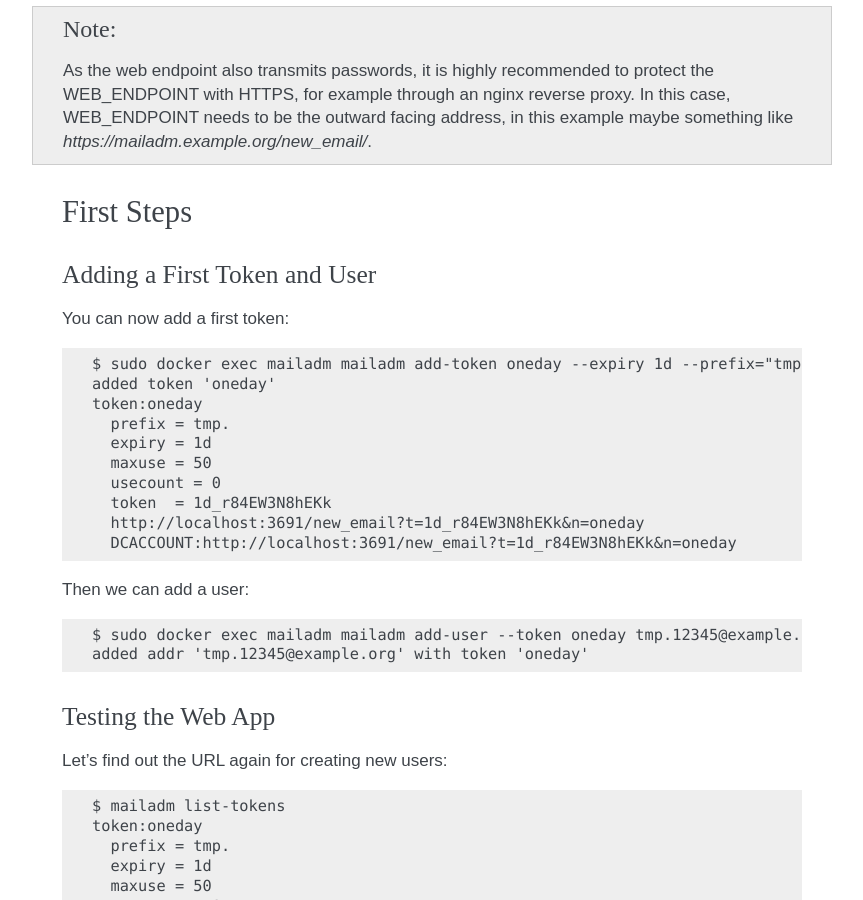
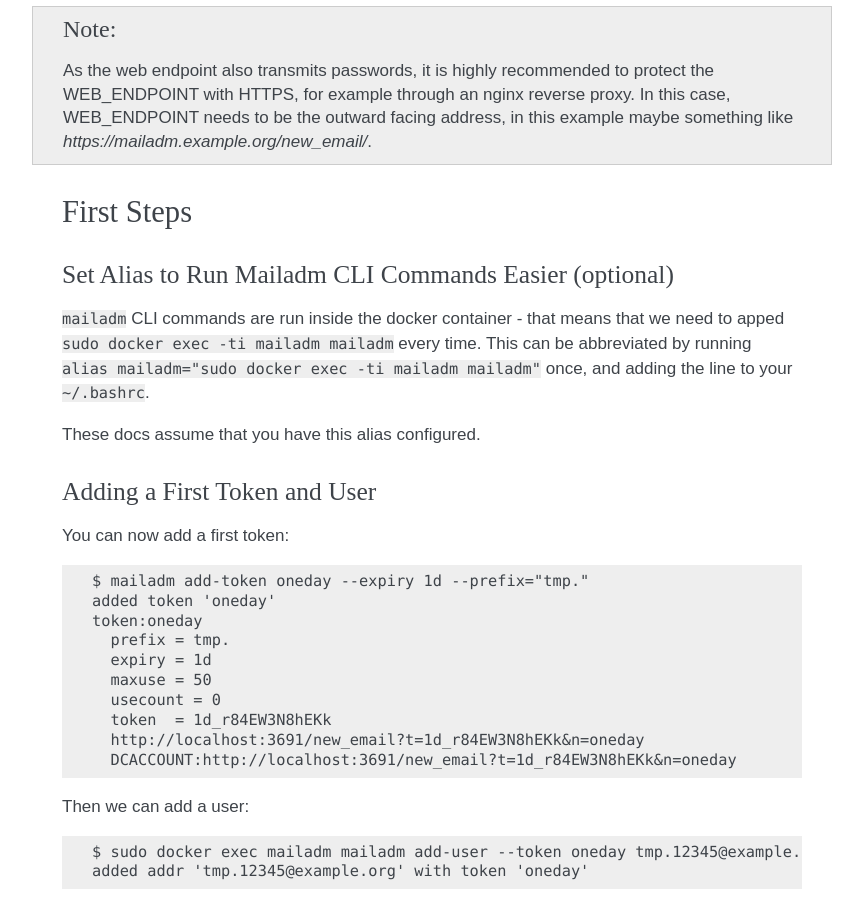
Before and after one commit to deltachat/mailadm, a Sphinx documentation site: the page built from doc/index.rst, in a window 1280 px wide and 900 px high, scrolled down 1200 px. Shown: the whole window, without its empty margins (318-1181 px from the left). Built offline with Sphinx 7.4.7, drawn with Linux system fonts in a browser that asks for light colours; some of the changed text lies outside the part shown.

Commit message:
documented alias to make it easier to run mailadm CLI commands in the docker container

```diff
--- a/doc/index.rst
+++ b/doc/index.rst
@@ -71,12 +71,22 @@ Now you can build and run the docker container:
 First Steps
 -----------
 
+Set Alias to Run Mailadm CLI Commands Easier (optional)
++++++++++++++++++++++++++++++++++++++++++++++++++++++++
+
+``mailadm`` CLI commands are run inside the docker container - that means that
+we need to apped ``sudo docker exec -ti mailadm mailadm`` every time. This can
+be abbreviated by running ``alias mailadm="sudo docker exec -ti mailadm mailadm"``
+once, and adding the line to your ``~/.bashrc``.
+
+These docs assume that you have this alias configured.
+
 Adding a First Token and User
 +++++++++++++++++++++++++++++
 
 You can now add a first token::
 
-    $ sudo docker exec mailadm mailadm add-token oneday --expiry 1d --prefix="tmp."
+    $ mailadm add-token oneday --expiry 1d --prefix="tmp."
     added token 'oneday'
     token:oneday
       prefix = tmp.
```
Also changed, not shown: other parts of doc/index.rst (+1 -1 lines).
